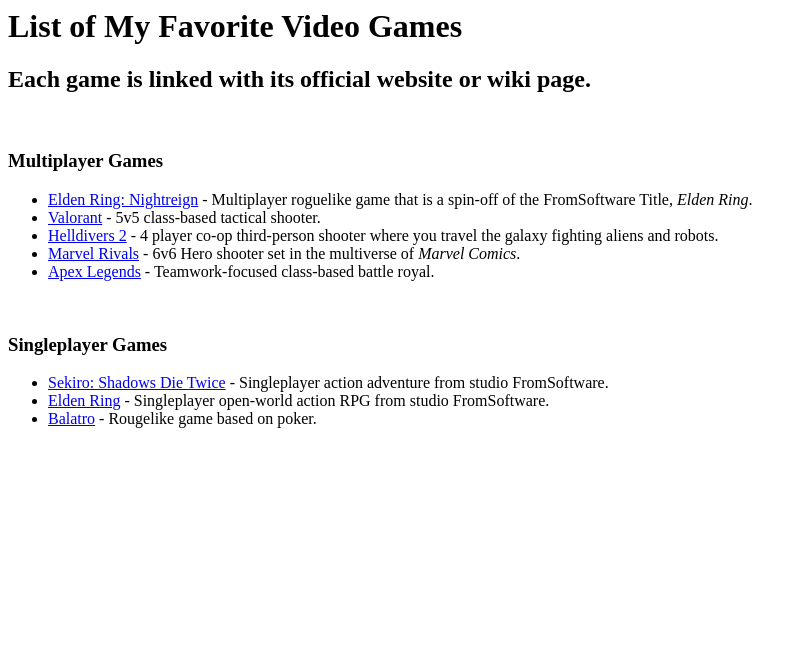
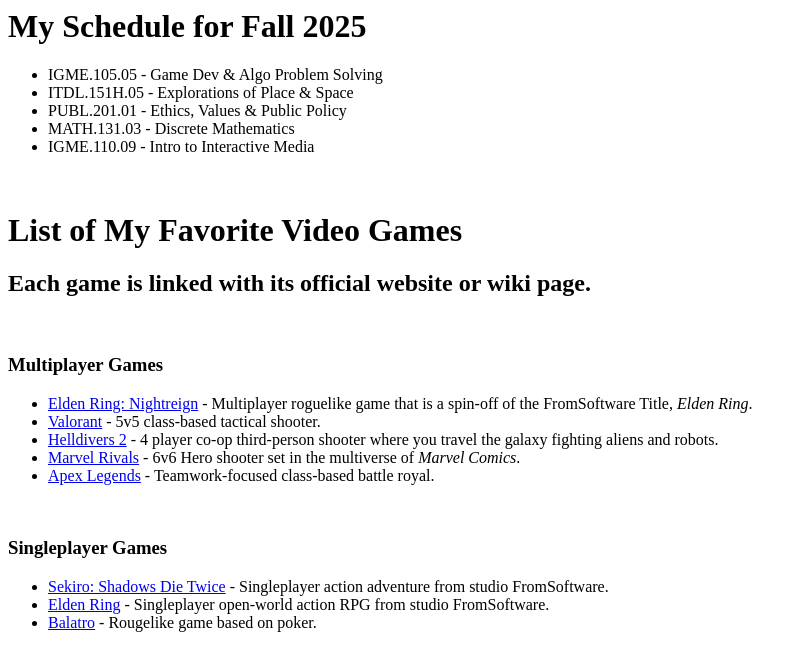
Before and after one commit to NicJBRIT/NicJBRIT.github.io, a plain HTML site: page index.html in a window 1280 px wide. Shown: the whole page, without its empty margins (0-807 px from the left). Drawn offline with Linux system fonts and the light colour scheme.

Commit message:
updated index.html to have both my fall schedule and my listicle

```diff
--- a/index.html
+++ b/index.html
@@ -5,6 +5,15 @@
   </head>
   <body>
     <!-- Everything "inside" the body tag shows up in the browser window -->
+    <h1>My Schedule for Fall 2025</h1>
+    <ul>
+      <li>IGME.105.05 - Game Dev & Algo Problem Solving</li>
+      <li>ITDL.151H.05 - Explorations of Place & Space</li>
+      <li>PUBL.201.01 - Ethics, Values & Public Policy</li>
+      <li>MATH.131.03 - Discrete Mathematics</li>
+      <li>IGME.110.09 - Intro to Interactive Media</li>
+    </ul>
+    <br>
     <h1>List of My Favorite Video Games</h1>
     <h2>Each game is linked with its official website or wiki page.</h2>
     <br>
```
